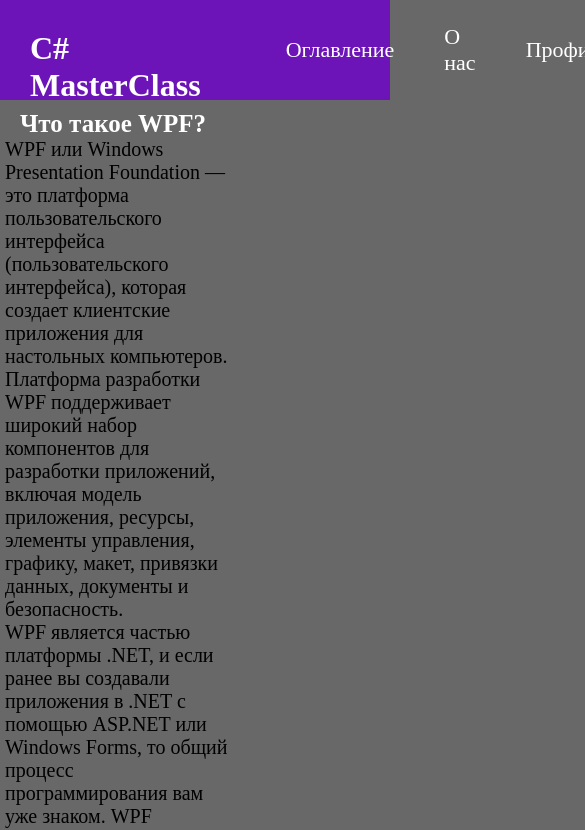
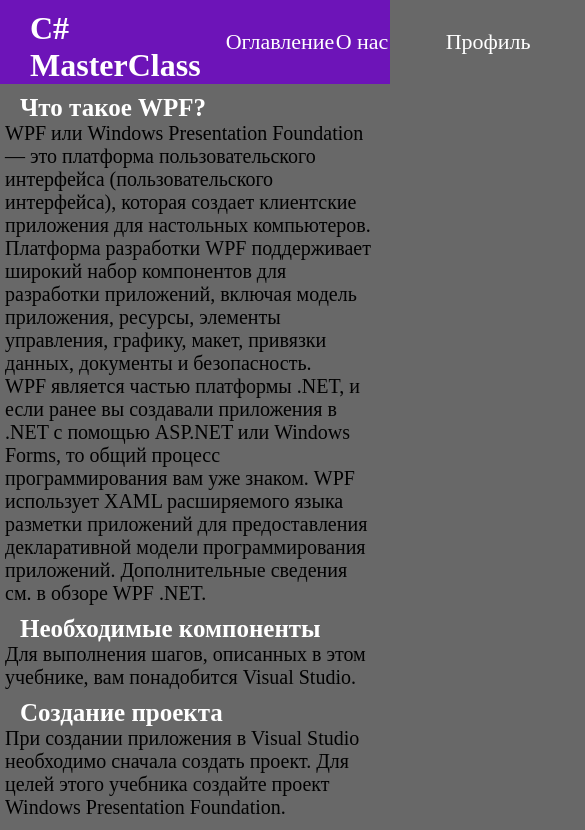
Before and after one commit to OlegBelousov007/october-LB-main, a plain HTML site: page index.html in a window 390 px wide. Shown: the top 830 px of the page, 585 px wide, since content can reach past the window. Drawn offline with Linux system fonts and the light colour scheme.

Commit message:
23.12.23

```diff
--- a/css/main.css
+++ b/css/main.css
@@ -1,19 +1,22 @@
-* {
+*{
+    margin: 0;
     padding: 0;
-    margin: 0;
 }
+header {
 
-header {
-    height: 100px;
     width: 100%;
     background: #6d14b8;
     display: flex;
+    position: sticky;
+    top: 0;
+    z-index: 999;
 }
 
 nav {
     display: flex;
     justify-content: center;
     align-items: center;
+    width: 100%;
 }
 
 code {
@@ -30,8 +33,6 @@
     justify-content: end;
     align-items: center;
     list-style-type: none;
-    padding-left: 30px;
-    margin-left: 30px;
 }
 
 li {
@@ -42,6 +43,7 @@
     cursor: pointer;
     transition: all 0.3s ease;
     font-size: 22px;
+    float: left;
 }
 
 li:hover {
@@ -57,7 +59,7 @@
 h1 {
     text-align: left;
     margin-left: 30px;
-    padding-top: 30px;
+    padding-top: 10px;
     color: white;
 }
 
@@ -106,11 +108,6 @@
     margin-top: 10px;
     margin-left: 20px;
 }
-.indexP{
-    font-size: 20px;
-    width: 60%;
-    margin-left: 5px;
-}
 .indexLi{
     margin-left: 35px;
     color: black;
@@ -119,4 +116,11 @@
 .phooto{
     margin-top: 5px;
     margin-left: 50px;
+    margin-right: 5px;
+    max-width: 90%;
 }
+.indexP{
+    font-size: 20px;
+    width: 100%;
+    margin-left: 5px;
+}
--- a/css/media.css
+++ b/css/media.css
@@ -0,0 +1,30 @@
+@media screen  and (max-width: 768px){
+    .phooto{
+        margin-top: 5px;
+        margin-left: 50px;
+        margin-right: 50px;
+        max-width: 90%;
+    }
+    .indexP{
+        font-size: 20px;
+        width: 95%;
+        margin-left: 5px;
+    }
+}
+@media screen  and (max-width: 430px){
+    .phooto{
+        margin-top: 5px;
+        margin-left: 50px;
+        margin-right: 50px;
+        max-width: 90%;
+    }
+    .indexP{
+        font-size: 20px;
+        width: 95%;
+        margin-left: 5px;
+    }
+    li a{
+        display: block;
+        width: 60px;
+    }
+}
--- a/index.html
+++ b/index.html
@@ -14,15 +14,21 @@
             </a>
         <nav>
             <ul class="topul">
-                <a href="oglav.html">
-                    <li class="indexLiTop">Оглавление</li>
-                </a>
-                <a href="aboutus.html">
-                  <li class="indexLiTop">О нас</li>
-                </a>
-                <a href="profile.html">
-                    <li class="indexLiTop">Профиль</li>
-                </a>
+                <li class="indexLiTop">
+                    <a href="oglav.html">
+                        Оглавление
+                    </a>
+                </li>
+                <li class="indexLiTop">
+                    <a href="oglav.html">
+                        О нас
+                    </a>
+                </li>
+                <li class="indexLiTop">
+                    <a href="oglav.html">
+                        Профиль
+                    </a>
+                </li>
             </ul>
         </nav>
     </header>
@@ -134,7 +140,7 @@
         </h2>
         <p class="indexP">
             После создания проекта в редакторе кода XAML отображается минимальный объем кода XAML для отображения окна. Если редактор не открыт, дважды щелкните элемент MainWindow.xaml в обозревателе решений. Должен отобразиться код XAML, аналогичный следующему примеру:
-            <p class="indexP">
+            <!--<p class="indexP">
               <code>
                 &lt;Window x:Class="Names.MainWindow"
                     xmlns="http://schemas.microsoft.com/winfx/2006/xaml/presentation"
@@ -158,7 +164,7 @@
                        </code>
                     </p>
             </code>
-            </p>
+            </p>-->
         </P>
         <p class="indexP">
             Давайте развернем этот код XAML, чтобы лучше понять его. XAML — это просто XML, который может обрабатываться компиляторами, используемыми в WPF. Он описывает пользовательский интерфейс WPF и взаимодействует с кодом .NET. Для понимания XAML следует, как минимум, знать основы XML.
@@ -690,28 +696,28 @@
                 </p>
                 <p class="indexP">
                     <code>
-                        if (!string.IsNullOrWhiteSpace(txtName.Text) && !lstNames.Items.Contains(txtName.Text))
+                        &nbsp; if (!string.IsNullOrWhiteSpace(txtName.Text) && !lstNames.Items.Contains(txtName.Text))
                     </code>
                 </p>
                 <p class="indexP">
                     <code>
-                        &#123;
+                        &nbsp; &#123;
                     </code>
                 </p>
                 <p class="indexP">
                     <code>
-                        lstNames.Items.Add(txtName.Text);
+                        &nbsp; &nbsp; lstNames.Items.Add(txtName.Text);
                     </code>
                 </p>
                 <p class="indexP">
                     <code>
-                        txtName.Clear();
+                        &nbsp; &nbsp; txtName.Clear();
                     </code>
                 </p>
                 <p class="indexP">
                     <code>
-                        &#125;
-                    </code>
+                        &nbsp; &#125;
+                    </cod1e>
                 </p>
                 <p class="indexP">
                     <code>
@@ -732,6 +738,8 @@
         <p class="indexP">
             В результате описаных действий мы получили работающее WPF приложение с запрограммированными кнопкками на C#.
         </p>
+    <br/>
+        <br/>
     </main>
 </body>
 </html>
```
